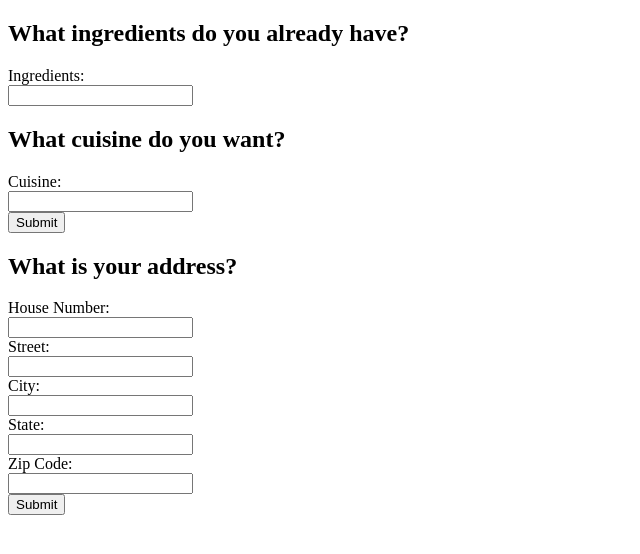
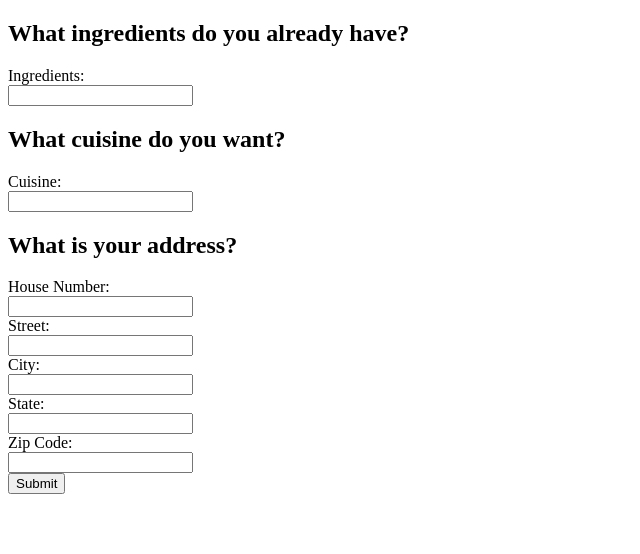
Before and after one commit to kylecombes/GroceryHelper, a Flask app: template webapp/templates/food_input.html in a window 1280 px wide. Shown: the top 554 px of the page, without its empty margins (0-640 px from the left). Run offline with Flask 2, Linux system fonts and the light colour scheme; the template is opened without the code that fills it, so the values that code supplies are empty.

Commit message:
trying again

```diff
--- a/webapp/templates/food_input.html
+++ b/webapp/templates/food_input.html
@@ -13,7 +13,6 @@
     <form action="/input" method="post">
     Cuisine:<br>
    <input type="text" name="type"><br>
-   <input type="submit" value="Submit">
    <h2>What is your address?</h2>
    <form action="/input" method="post">
    House Number:<br>
```
Also changed, not shown: webapp/webapp_flask.py (+11 -0 lines).
